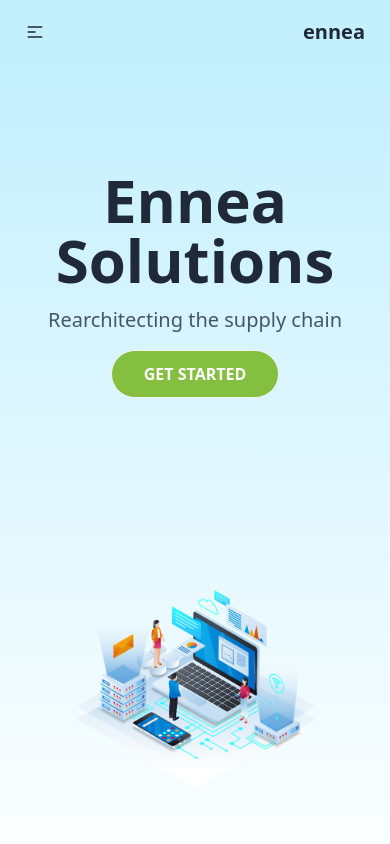
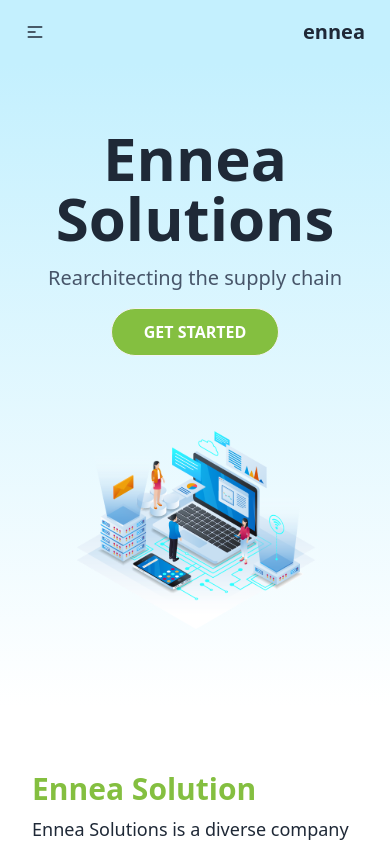
Before and after one commit to Sumanani/EnneaLandingPage, a React (Vite) app: page / in a window 390 px wide. Shown: the top 844 px of the page. Built offline with nearby package versions, Linux system fonts and the light colour scheme.

Commit message:
margin changes

```diff
--- a/src/components/HeroSection.tsx
+++ b/src/components/HeroSection.tsx
@@ -2,8 +2,8 @@ import hero from "../assets/images/hero.svg";
 
 const HeroSection = () => {
   return (
-    <div className="bg-gradient-to-b min-h-screen md:min-h-0 from-[#c4f0fe] flex justify-center">
-      <div className="container my-12 lg:my-36 max-w-[1240px] grid grid-cols-1 md:grid-cols-2 place-items-center lg:gap-10">
+    <div className="bg-gradient-to-b from-[#c4f0fe] flex justify-center">
+      <div className="container my-16 lg:my-36 max-w-[1240px] grid grid-cols-1 md:grid-cols-2 place-items-center lg:gap-10">
         <div className="flex-column text-center md:text-left justify-center items-center">
           <h1 className="text-6xl lg:text-8xl font-bold">Ennea Solutions</h1>
           <p className="text-xl md:text-2xl mt-4 font-medium text-slate-600">
```
